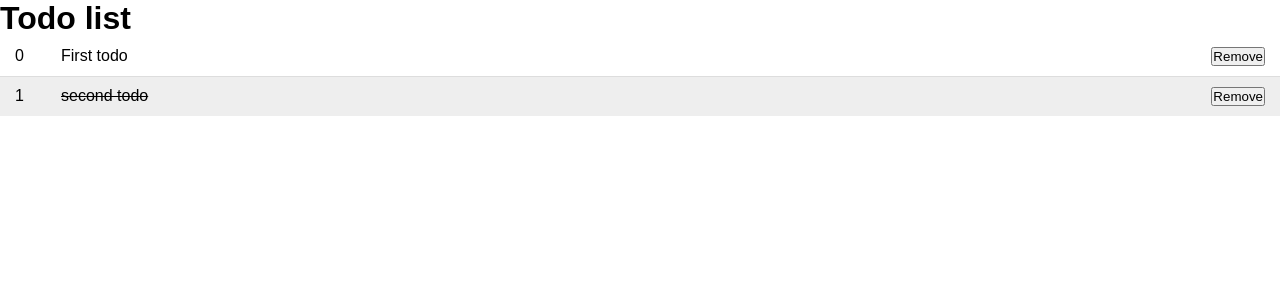
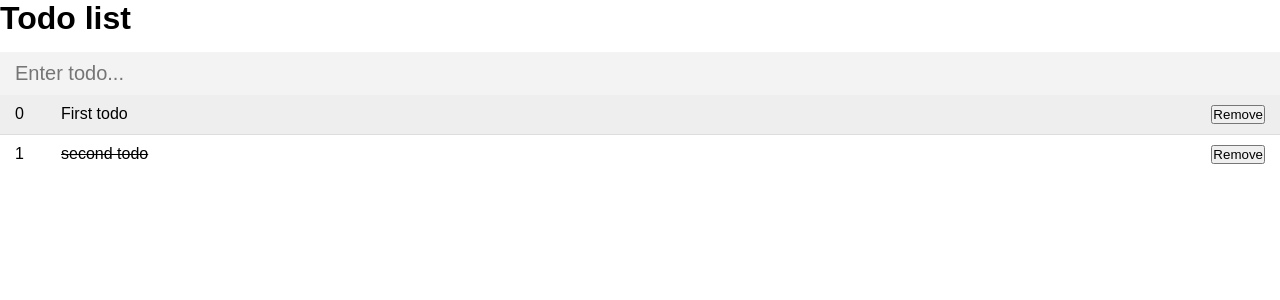
Before and after one commit to luchosr/angular-todo, an Angular app: page / in a window 1280 px wide. Shown: the top 300 px of the page. Built offline with nearby package versions, Linux system fonts and the light colour scheme.

Commit message:
add forms module

```diff
--- a/src/app/app.module.ts
+++ b/src/app/app.module.ts
@@ -1,8 +1,10 @@
 import { NgModule } from '@angular/core';
 import { BrowserModule } from '@angular/platform-browser';
+import {FormsModule} from "@angular/forms"
 
 import { AppComponent } from './app.component';
 import { TodosComponent } from './components/todos/todos.component';
+import { from } from 'rxjs';
 
 @NgModule({
   declarations: [
@@ -10,7 +12,8 @@ import { TodosComponent } from './components/todos/todos.component';
     TodosComponent
   ],
   imports: [
-    BrowserModule
+    BrowserModule,
+    FormsModule
   ],
   providers: [],
   bootstrap: [AppComponent]
--- a/src/app/components/todos/todos.component.html
+++ b/src/app/components/todos/todos.component.html
@@ -1,7 +1,14 @@
 <div class="todos">
-  <div  *ngFor="let todo of todos; let i = index;" class="todo {{todo.completed? 'done':''}}">
-    <div class="id">{{i}}</div>
-    <div class="content" (click)="toggleDone(i)" >{{todo.content}}</div>
+  <form action="">
+    <input type="text" name="inputTodo" placeholder="Enter todo..." class="todo-input" [(ngModel)]="inputTodo" />
+
+  </form>
+  <div
+    *ngFor="let todo of todos; let i = index"
+    class="todo {{ todo.completed ? 'done' : '' }}"
+  >
+    <div class="id">{{ i }}</div>
+    <div class="content" (click)="toggleDone(i)">{{ todo.content }}</div>
     <button class="delete" (click)="deleteTodo(i)">Remove</button>
   </div>
 </div>
--- a/src/app/components/todos/todos.component.ts
+++ b/src/app/components/todos/todos.component.ts
@@ -9,6 +9,9 @@ import {Todo} from "../../models/Todo"
 export class TodosComponent implements OnInit {
 
   todos:Todo[];
+
+  inputTodo:string = "";
+
   constructor() { }
 
   ngOnInit(): void {
```
